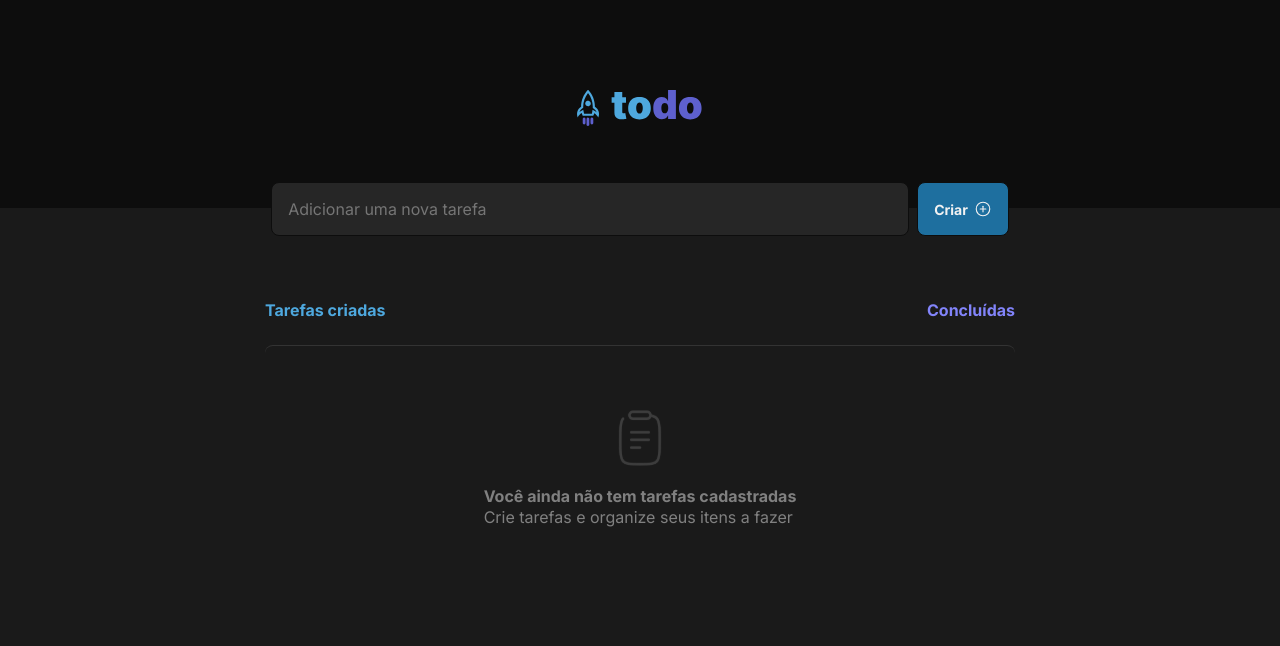
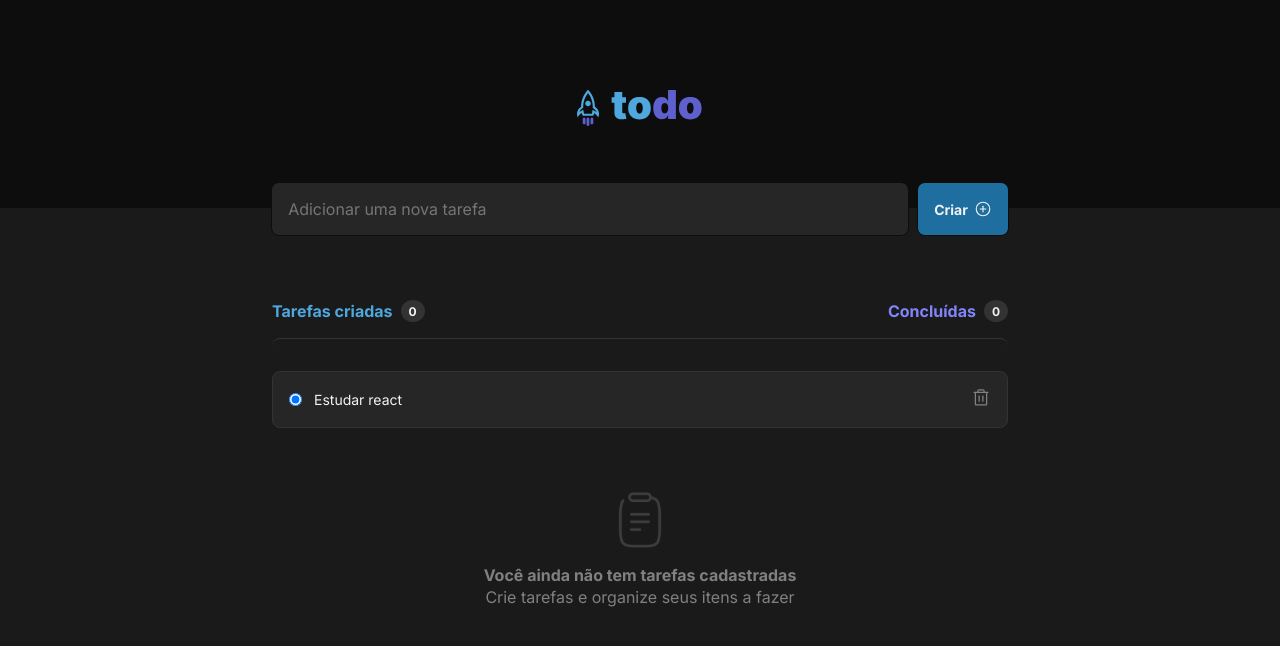
Before and after one commit to naelens/to_do_list, a React (Vite) app: page / in a window 1280 px wide. Shown: the top 646 px of the page. Built offline with nearby package versions, Linux system fonts and the light colour scheme.

Commit message:
new changes

```diff
--- a/index.html
+++ b/index.html
@@ -2,7 +2,7 @@
 <html lang="pt-BR">
   <head>
     <meta charset="UTF-8" />
-    <link rel="icon" type="image/svg+xml" href="/vite.svg" />
+    <link rel="icon" type="image/svg+xml" href="/src/assets/logo.svg" />
     <meta name="viewport" content="width=device-width, initial-scale=1.0" />
     <title>To Do List</title>
   </head>
--- a/src/App.module.css
+++ b/src/App.module.css
@@ -4,3 +4,9 @@
     justify-content: center;
     padding: 0 1rem;
 }
+
+@media (max-width: 474px) {
+    html {
+       font-size: 87.5%;
+    }
+}
--- a/src/App.tsx
+++ b/src/App.tsx
@@ -1,30 +1,22 @@
 import { Header } from './components/Header'
 import { TaskList } from './components/TaskList'
-import { AddTask } from './components/AddTask';
-
+import { Form } from './components/Form';
 import './global.css';
-
 import styles from './App.module.css'
 
 
-function App() {
+export function App() {
   return (
-
     <div>
       <Header />
 
       <div className={styles.mainContent}>
-        <div>
-          <AddTask />
-        </div>
+        <Form />
 
         <main>
           <TaskList />
         </main>
       </div>
     </div>
-
   )
 }
-
-export default App
--- /dev/null
+++ b/src/components/CreateTask.module.css
@@ -0,0 +1,39 @@
+.createTask {
+    display: flex;
+    flex-direction: row;
+    justify-content: space-between;
+    width: 100%;
+
+    background-color: var(--gray-500);
+    border: 1px solid var(--gray-400);
+    border-radius: 8px;
+    margin-top: 2rem;
+}
+
+.createTask + .createTask {
+    margin-top: 0.75rem;
+}
+
+.description_task {
+    display: flex;
+    align-items: center;
+    gap: 12px;
+
+    padding: 1rem;
+}
+
+.description_task span {
+    color: var(--gray-100);
+    font-size: 0.875rem;
+}
+
+.createTask button {
+    background: none;
+    border: none;
+    color: var(--gray-300);
+    padding: 1rem 1rem 1rem 0;
+}
+
+.createTask button:hover {
+    color: var(--danger);
+}
--- /dev/null
+++ b/src/components/CreateTask.tsx
@@ -0,0 +1,17 @@
+import { Trash } from 'phosphor-react'
+import styles from './CreateTask.module.css'
+
+export function CreateTask() {
+    return (
+        <div className={styles.createTask}>
+            <div className={styles.description_task}>
+                <input type="radio" checked />
+                <span>Estudar react</span>
+            </div>
+
+            <button title="Deletar tarefa">
+                <Trash size={20} />
+            </button>
+        </div>
+    )
+}
--- a/src/components/TaskList.module.css
+++ b/src/components/TaskList.module.css
@@ -1,47 +1,86 @@
 .header {
-    max-width: 750px;
+    max-width: 46rem;
     margin: 0 auto;
     display: flex;
     justify-content: space-between;
-    padding-top: 4rem;
+    padding: 4rem 0 1rem 0;
 }
 
 .taskCreated {
+    display: flex;
+    align-items: center;
     color: var(--blue);
     font-weight: bold;
+    gap: 8px;
+}
+
+.taskCreated span {
+    font-size: 0.75rem;
+    padding: 0.2rem 0.5rem;
+    border-radius: 100%;
+    background: var(--gray-400);
+    color: var(--gray-100);
 }
 
 .taskDone {
+    display: flex;
+    align-items: center;
+    gap: 8px;
     color: var(--purple);
     font-weight: bold;
 }
 
-.spaceTask {
-    max-width: 750px;
+.taskDone span {
+    font-size: 0.75rem;
+    padding: 0.2rem 0.5rem;
+    border-radius: 100%;
+    background: var(--gray-400);
+    color: var(--gray-100);
+}
+
+.taskLists {
+    display: flex;
+    flex-direction: column;;
+    border-top: 1px solid var(--gray-400);
+    border-radius: 8px;
+
+    max-width: 46rem;
     margin: 0 auto;
+}
+
+.taskListContent {
     display: flex;
+    justify-content: center;
     flex-direction: column;
+
+    padding: 4rem 2rem;
+}
+
+.contentImage {
+    display: flex;
     justify-content: center;
     align-items: center;
-    border-top: 1px solid var(--gray-400);
-    border-radius: 8px;
-    margin-top: 1.5rem;
 }
 
-.spaceTask img {
-    margin-bottom: 1rem;
+.contentParagraph {
+    display: flex;
+    justify-content: center;
+    align-items: center;
+    flex-direction: column;
+
+    margin-top: 1rem;
+    line-height: 1.4;
+    color: var(--gray-300);
 }
 
-.contentText strong, span {
-    color: var(--gray-300);
-    display: flex;
-    flex-direction: column;
-    line-height: 1.3em;
+
+.spaceTask > img {
+    width: 3.5rem;
 }
 
-.spaceTask {
-    padding: 4rem;
-}
-.spaceTask > img {
-    width: 56px;
-}
+@media (max-width: 474px) {
+    .contentParagraph > span {
+       font-size: 87.5%;
+       margin-top: 0.2rem;
+    }
+ }
--- a/src/components/TaskList.tsx
+++ b/src/components/TaskList.tsx
@@ -1,3 +1,4 @@
+import { CreateTask } from './CreateTask'
 import styles from './TaskList.module.css'
 
 export function TaskList() {
@@ -5,24 +6,31 @@ export function TaskList() {
         <div className={styles.areaTask}>
 
             <header className={styles.header}>
-                <span className={styles.taskCreated}>Tarefas criadas</span>
-                <span className={styles.taskDone}>Concluídas</span>
+                <div className={styles.taskCreated}>
+                    <p>Tarefas criadas</p>
+                    <span>0</span>
+                </div>
+
+                <div className={styles.taskDone}>
+                    <p>Concluídas</p>
+                    <span>0</span>
+                </div>
             </header>
 
-            <div className={styles.spaceTask}>
+            <div className={styles.taskLists}>
+            <CreateTask />
+                <div className={styles.taskListContent}>
+                    <div className={styles.contentImage}>
+                        <img src="../src/assets/task.svg" />
+                    </div>
 
-                <div>
-                    <img src="../src/assets/task.svg" />
-                </div>
-
-
-                <div className={styles.contentText}>
-                    <span><strong>Você ainda não tem tarefas cadastradas</strong></span>
-                    <span>Crie tarefas e organize seus itens a fazer</span>
+                    <div className={styles.contentParagraph}>
+                        <span><strong>Você ainda não tem tarefas cadastradas</strong></span>
+                        <span>Crie tarefas e organize seus itens a fazer</span>
+                    </div>
                 </div>
 
             </div>
-
         </div>
     )
 }
--- a/src/main.tsx
+++ b/src/main.tsx
@@ -1,6 +1,6 @@
 import React from 'react'
 import ReactDOM from 'react-dom/client'
-import App from './App'
+import { App } from './App'
 
 ReactDOM.createRoot(document.getElementById('root') as HTMLElement).render(
   <React.StrictMode>
```
Also changed, not shown: src/components/Form.tsx (renamed from src/components/AddTask.tsx, +5 -4 lines), src/components/Form.module.css (line endings or trailing spaces).
